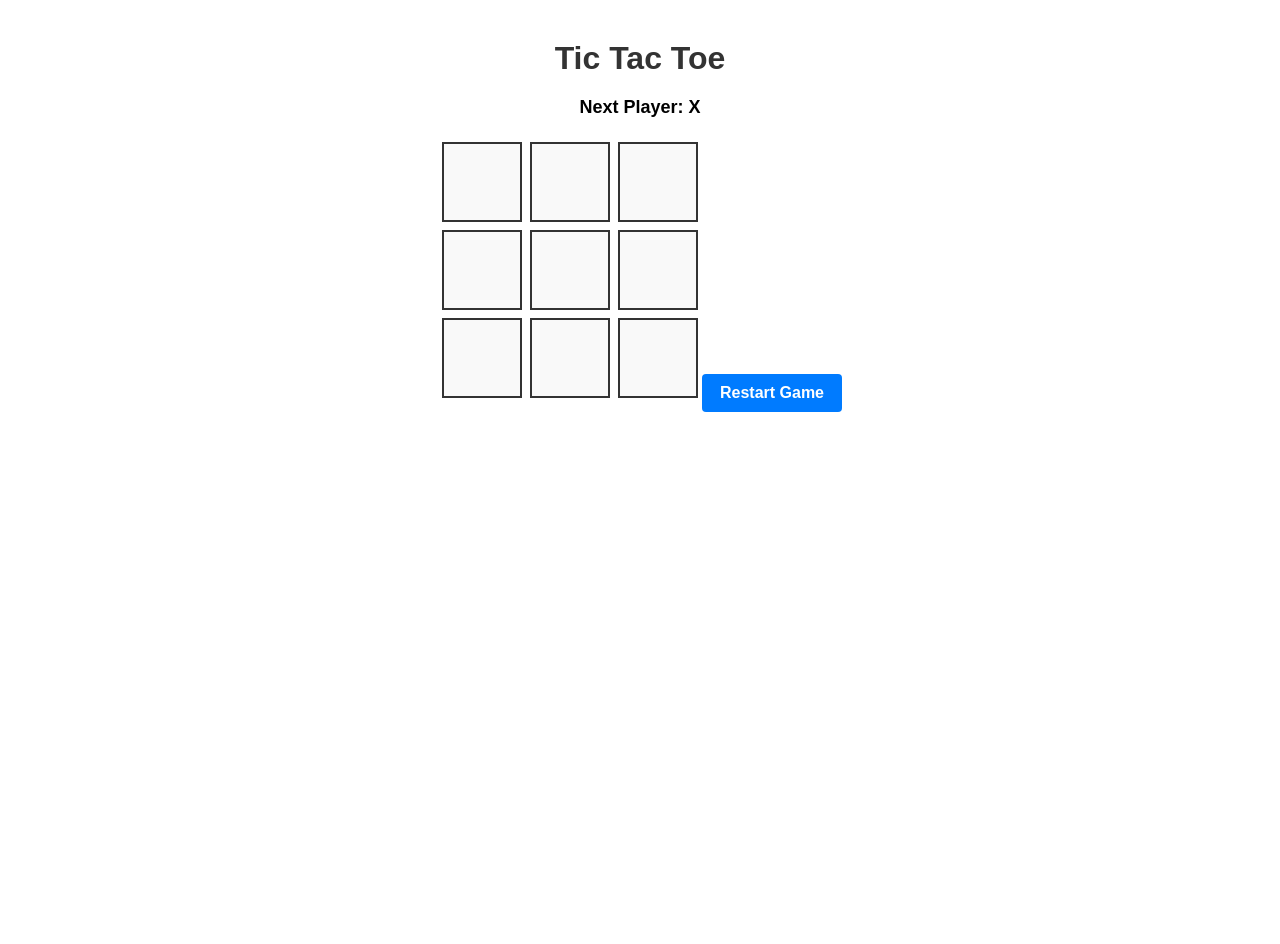
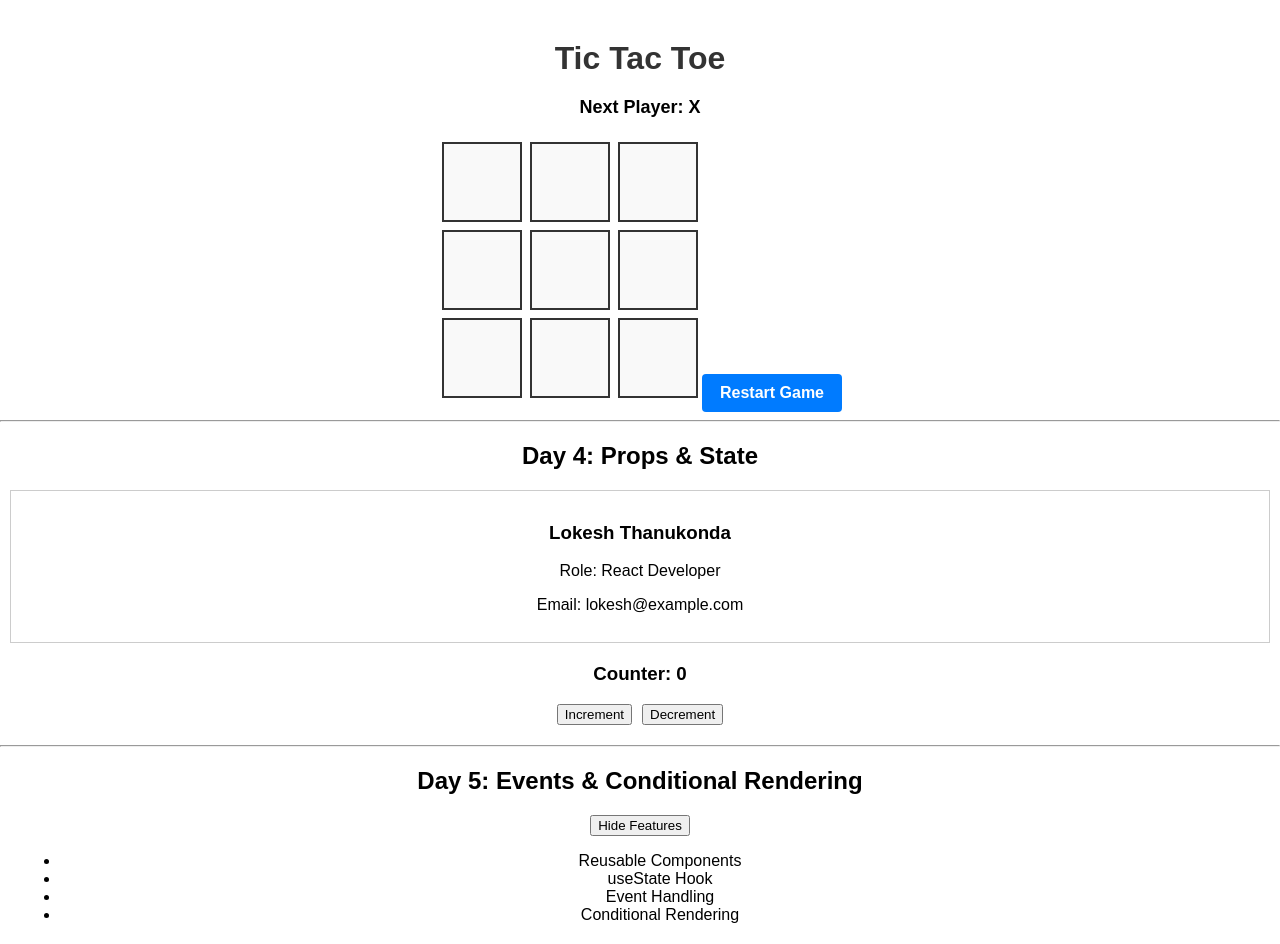
Before and after one commit to thanukondalokesh/react-tic-tac-toe, a React (Create React App) app: page / in a window 1280 px wide. Before the commit the page ends 800 px from the top, so only its background shows below. Built offline with nearby package versions, Linux system fonts and the light colour scheme.

Commit message:
Add Profile, Counter and Features components (Day 4 & Day 5)

```diff
--- a/src/App.js
+++ b/src/App.js
@@ -1,5 +1,8 @@
 import React, { useState } from "react";
 import "./App.css";
+import Profile from "./components/Profile";
+import Counter from "./components/Counter";
+import Features from "./components/Features";
 
 function App() {
   const [board, setBoard] = useState(Array(9).fill(null));
@@ -31,6 +34,7 @@ function App() {
 
   return (
     <div className="app">
+      {/* ================= TIC TAC TOE ================= */}
       <h1>Tic Tac Toe</h1>
 
       <div className="status">
@@ -54,6 +58,26 @@ function App() {
       <button className="reset" onClick={resetGame}>
         Restart Game
       </button>
+
+      <hr />
+
+      {/* ================= DAY 4: PROPS & STATE ================= */}
+      <h2>Day 4: Props & State</h2>
+
+      <Profile
+        name="Lokesh Thanukonda"
+        role="React Developer"
+        email="lokesh@example.com"
+      />
+
+      <Counter />
+
+      <hr />
+
+      {/* ================= DAY 5: EVENTS & CONDITIONAL RENDERING ================= */}
+      <h2>Day 5: Events & Conditional Rendering</h2>
+
+      <Features />
     </div>
   );
 }
--- /dev/null
+++ b/src/components/Counter.js
@@ -0,0 +1,17 @@
+import React, { useState } from "react";
+
+function Counter() {
+  const [count, setCount] = useState(0);
+
+  return (
+    <div style={{ margin: "20px" }}>
+      <h3>Counter: {count}</h3>
+      <button onClick={() => setCount(count + 1)}>Increment</button>
+      <button onClick={() => setCount(count - 1)} style={{ marginLeft: "10px" }}>
+        Decrement
+      </button>
+    </div>
+  );
+}
+
+export default Counter;
--- /dev/null
+++ b/src/components/Features.js
@@ -0,0 +1,30 @@
+import React, { useState } from "react";
+
+function Features() {
+  const [showFeatures, setShowFeatures] = useState(true);
+
+  const featuresList = [
+    "Reusable Components",
+    "useState Hook",
+    "Event Handling",
+    "Conditional Rendering",
+  ];
+
+  return (
+    <div style={{ margin: "20px" }}>
+      <button onClick={() => setShowFeatures(!showFeatures)}>
+        {showFeatures ? "Hide Features" : "Show Features"}
+      </button>
+
+      {showFeatures && (
+        <ul>
+          {featuresList.map((feature, index) => (
+            <li key={index}>{feature}</li>
+          ))}
+        </ul>
+      )}
+    </div>
+  );
+}
+
+export default Features;
--- /dev/null
+++ b/src/components/Profile.js
@@ -0,0 +1,13 @@
+import React from "react";
+
+function Profile({ name, role, email }) {
+  return (
+    <div style={{ border: "1px solid #ccc", padding: "12px", margin: "10px" }}>
+      <h3>{name}</h3>
+      <p>Role: {role}</p>
+      <p>Email: {email}</p>
+    </div>
+  );
+}
+
+export default Profile;
```
